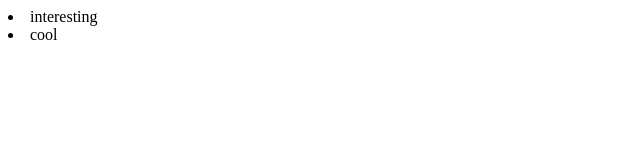
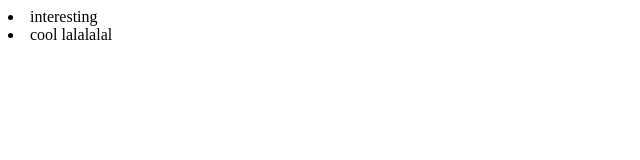
Before and after one commit to xichen19/GitHub-practicing, a plain HTML site: page index.html in a window 1280 px wide. Shown: the full height of the page, 0-640 px from the left. Drawn offline with Linux system fonts and the light colour scheme.

Commit message:
added README.md index.html

```diff
--- a/index.html
+++ b/index.html
@@ -6,7 +6,7 @@
 <body>
 	<div>
 		<li>interesting</li>
-		<li>cool</li>
+		<li>cool lalalalal</li>
 	</div>
 </body>
 </html>
```
Also changed, not shown: 1 other file.
